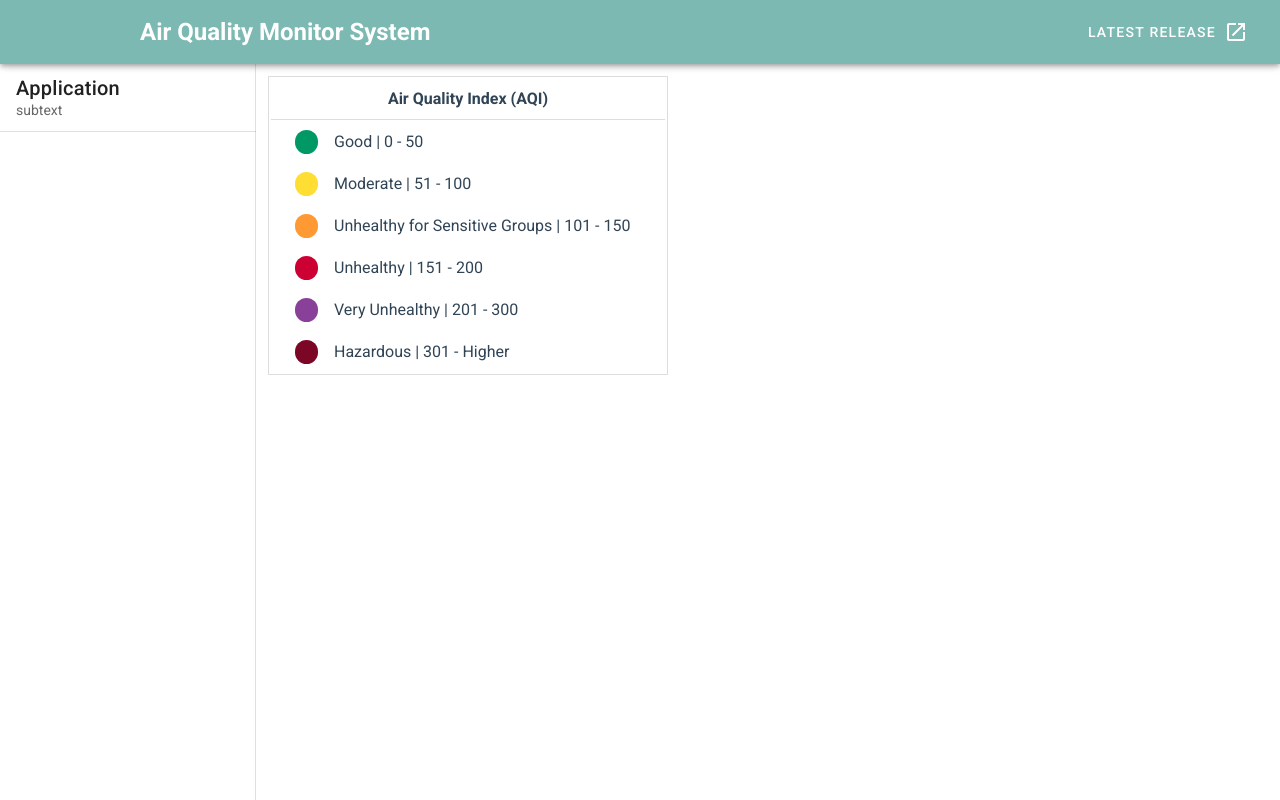
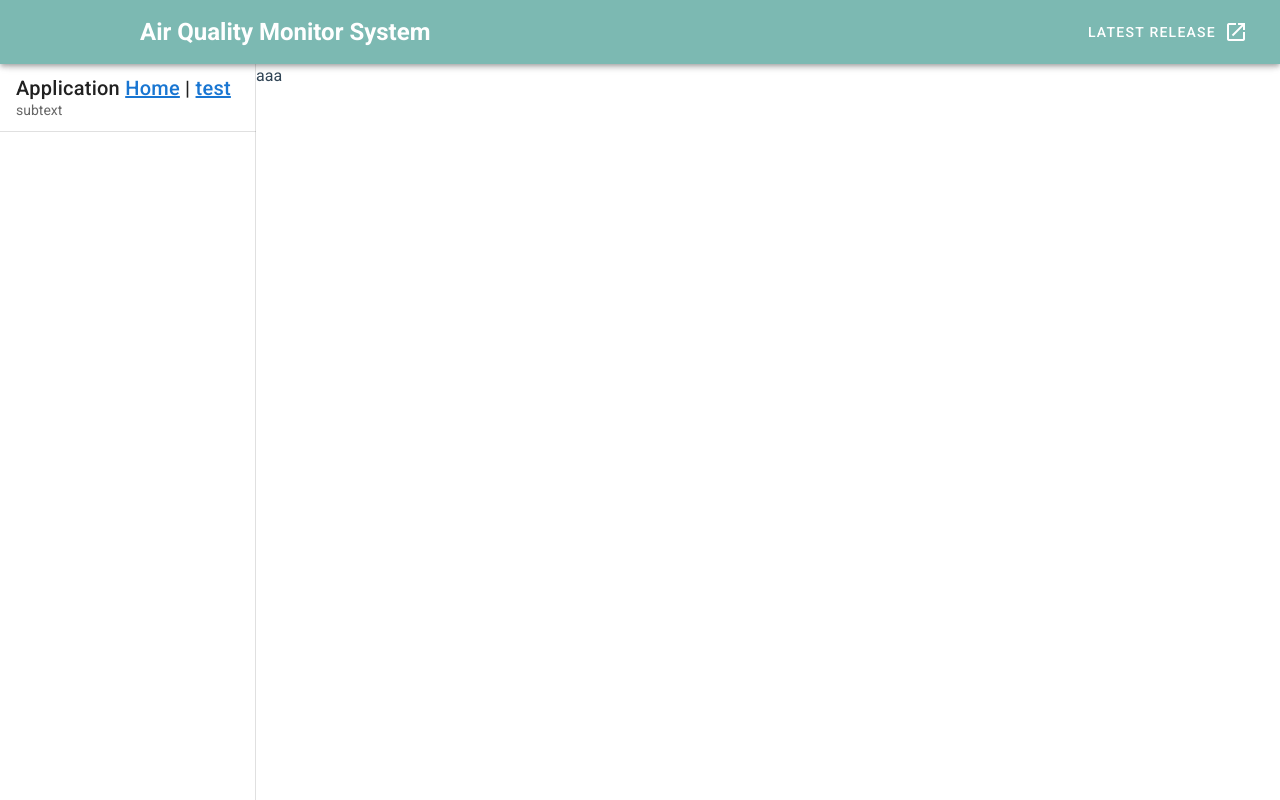
Before and after one commit to kevinli8831/HKAirQuality, a Vue app: page /test in a window 1280 px wide. Built offline with nearby package versions, Linux system fonts and the light colour scheme.

Commit message:
added router

```diff
--- a/package.json
+++ b/package.json
@@ -10,11 +10,13 @@
   "dependencies": {
     "core-js": "^3.6.5",
     "vue": "^2.6.11",
+    "vue-router": "^3.2.0",
     "vuetify": "^2.4.0"
   },
   "devDependencies": {
     "@vue/cli-plugin-babel": "~4.5.0",
     "@vue/cli-plugin-eslint": "~4.5.0",
+    "@vue/cli-plugin-router": "^4.5.15",
     "@vue/cli-service": "~4.5.0",
     "babel-eslint": "^10.1.0",
     "eslint": "^6.7.2",
--- a/src/App.vue
+++ b/src/App.vue
@@ -1,10 +1,12 @@
 <template>
   <v-app >
-    <v-navigation-drawer  clipped  app >
+    <v-navigation-drawer clipped app >
       <v-list-item>
         <v-list-item-content>
           <v-list-item-title class="text-h6">
             Application
+            <router-link to="/">Home</router-link> |
+            <router-link to="/test">test</router-link>
           </v-list-item-title>
           <v-list-item-subtitle>
             subtext
@@ -48,20 +50,23 @@
       </v-btn>
     </v-app-bar>
     <v-main>
-      <HelloWorld/>
+      <router-view/>
+<!--      <HelloWorld/>-->
     </v-main>
 
   </v-app>
+
+
+
+
+
 </template>
-
 <script>
-import HelloWorld from './components/HelloWorld';
 
 export default {
   name: 'App',
 
   components: {
-    HelloWorld,
   },
 
   data: () => ({
@@ -69,9 +74,22 @@
   }),
 };
 </script>
-<style>
+<style lang="scss">
 main{
   color: #304455;
 
 }
+
+#nav {
+  padding: 30px;
+
+  a {
+    font-weight: bold;
+    color: #2c3e50;
+
+    &.router-link-exact-active {
+      color: #42b983;
+    }
+  }
+}
 </style>
--- a/src/main.js
+++ b/src/main.js
@@ -1,10 +1,12 @@
 import Vue from 'vue'
 import App from './App.vue'
 import vuetify from './plugins/vuetify'
+import router from './router'
 
 Vue.config.productionTip = false
 
 new Vue({
   vuetify,
+  router,
   render: h => h(App)
 }).$mount('#app')
--- /dev/null
+++ b/src/router/index.js
@@ -0,0 +1,29 @@
+import Vue from 'vue'
+import VueRouter from 'vue-router'
+
+Vue.use(VueRouter)
+
+const routes = [
+  {
+    path: '/',
+    name: 'Home',
+    component: () => import(/* webpackChunkName: "about" */ '../components/HelloWorld')
+  },
+  {
+    path: '/test',
+    name: 'test',
+    component: () => import(/* webpackChunkName: "about" */ '../views/test')
+
+    // route level code-splitting
+    // this generates a separate chunk (about.[hash].js) for this route
+    // which is lazy-loaded when the route is visited.
+  }
+]
+
+const router = new VueRouter({
+  mode: 'history',
+  base: process.env.BASE_URL,
+  routes
+})
+
+export default router
--- /dev/null
+++ b/src/views/test.vue
@@ -0,0 +1,13 @@
+<template>
+<div>aaa</div>
+</template>
+
+<script>
+export default {
+  name: "test"
+}
+</script>
+
+<style scoped>
+
+</style>
```
Also changed, not shown: 1 other file (tests, documents, lock files or other folders).
